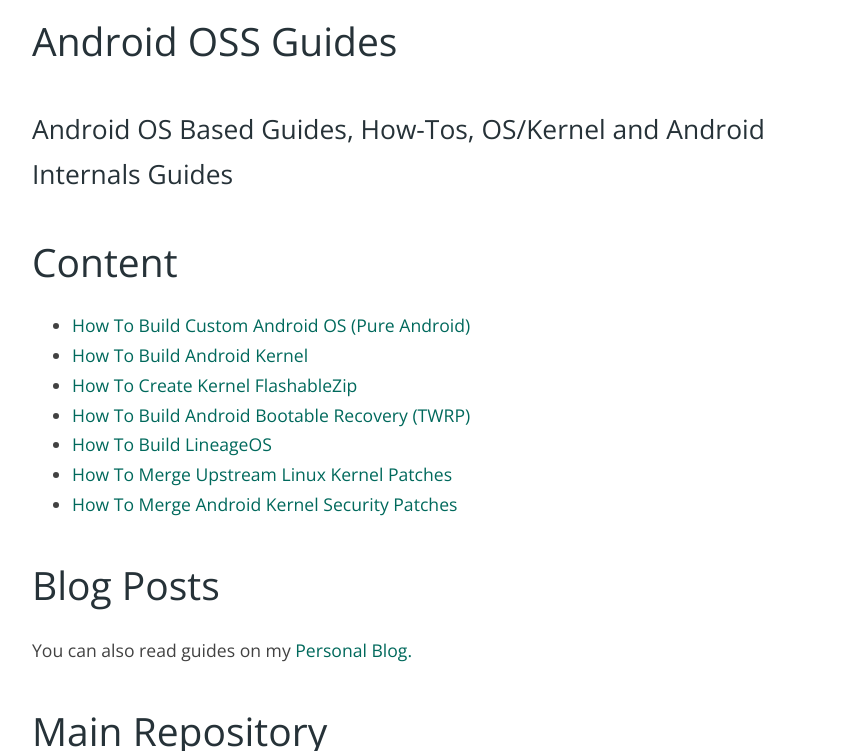
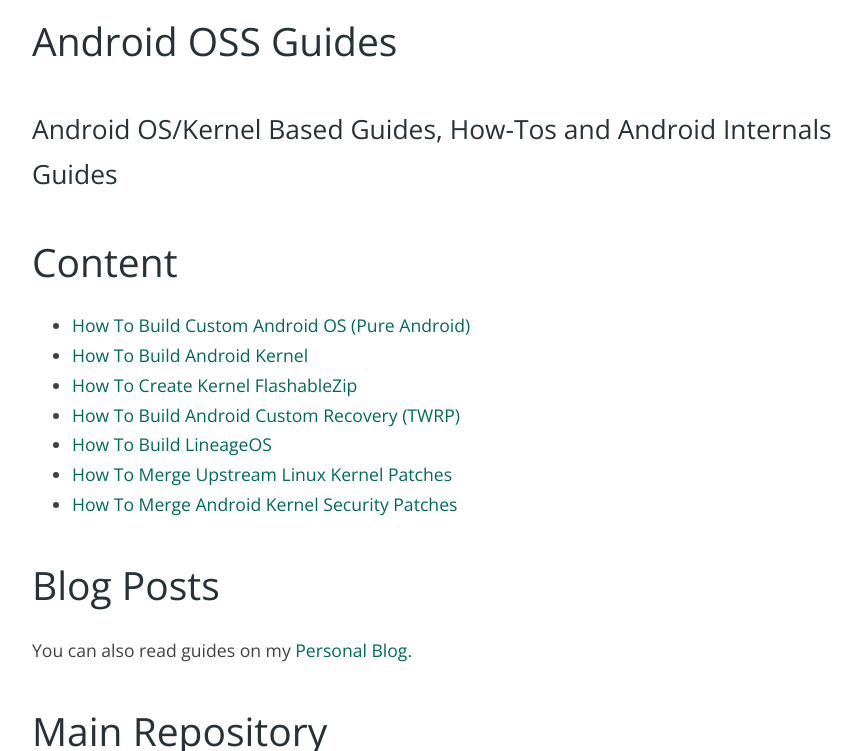
Before and after one commit to zawzaww/zawzaww.github.io, a Jekyll site: the page built from pages/androidoss-guides.md, in a window 1280 px wide and 900 px high, scrolled down 595 px, cut to the strip 149-900 px from the top of the window. Shown: the whole strip, without its empty margins (192-1054 px from the left). Built offline with Jekyll 4.4.1, drawn with Linux system fonts in a browser that asks for light colours.

Commit message:
pages: work: Update work and androidoss-guides details page
Signed-off-by: Zaw Zaw <mczawzaw12@outlook.com>

```diff
--- a/pages/androidoss-guides.md
+++ b/pages/androidoss-guides.md
@@ -10,14 +10,14 @@
 </p>
 
 # Android OSS Guides
-## Android OS Based Guides, How-Tos, OS/Kernel and Android Internals Guides
+## Android OS/Kernel Based Guides, How-Tos and Android Internals Guides
 
 
 # Content
 - [How To Build Custom Android OS (Pure Android)](https://github.com/zawzaww/androidoss-guides/blob/android/guides/Building-Custom-Android-OS.md)
 - [How To Build Android Kernel](https://github.com/zawzaww/androidoss-guides/blob/android/guides/Building-Android-Kernel.md)
 - [How To Create Kernel FlashableZip](https://github.com/zawzaww/androidoss-guides/blob/android/guides/Creating-Kernel-FlashableZip.md)
-- [How To Build Android Bootable Recovery (TWRP)](https://github.com/zawzaww/androidoss-guides/blob/android/guides/Building-TWRP-Recovery.md)
+- [How To Build Android Custom Recovery (TWRP)](https://github.com/zawzaww/androidoss-guides/blob/android/guides/Building-TWRP-Recovery.md)
 - [How To Build LineageOS](https://github.com/zawzaww/androidoss-guides/blob/android/guides/Building-LineageOS.md)
 - [How To Merge Upstream Linux Kernel Patches](https://github.com/zawzaww/androidoss-guides/blob/android/guides/Merging-Upstream-Linux-Kernel-Patches.md)
 - [How To Merge Android Kernel Security Patches](https://github.com/zawzaww/androidoss-guides/blob/android/guides/Merging-Kernel-Security-Patches.md)
@@ -33,7 +33,7 @@
 
 # Issue
 Found issues (or) typo errors?
-Please, open [new issue.](https://github.com/zawzaww/android-articles/issues/new)
+Please, open [new issue.](https://github.com/zawzaww/androidoss-guides/issues/new)
 
 
 # Author
```
Also changed, not shown: pages/purez-kernel.md (+1 -1 lines), work.md (+3 -3 lines).
